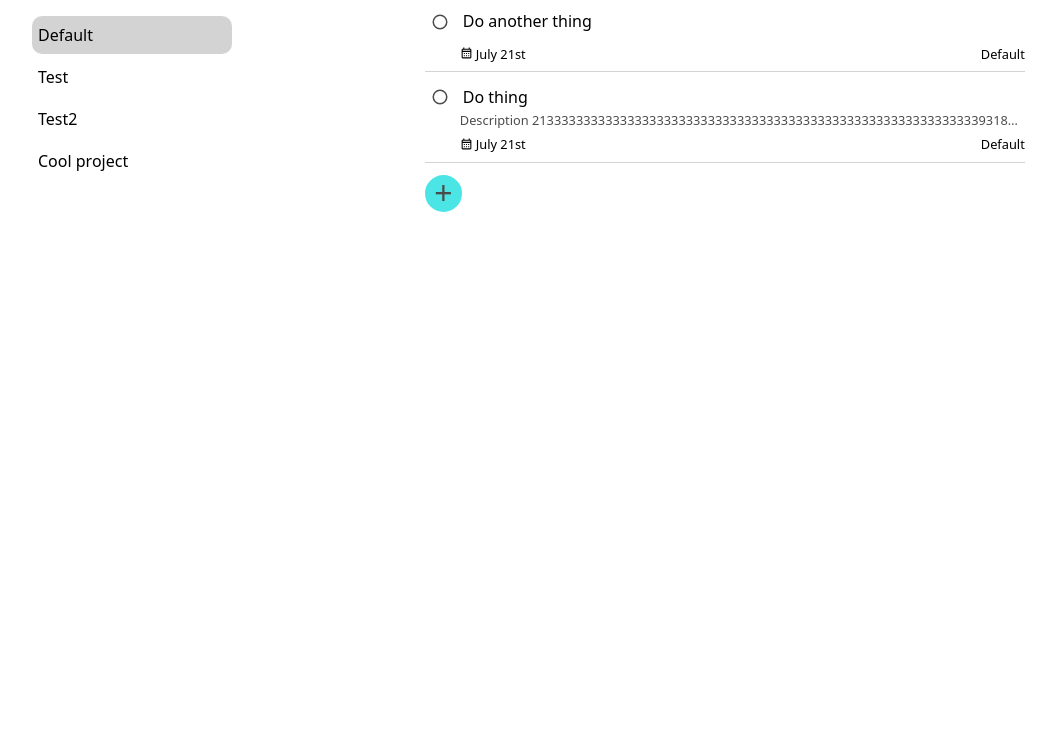
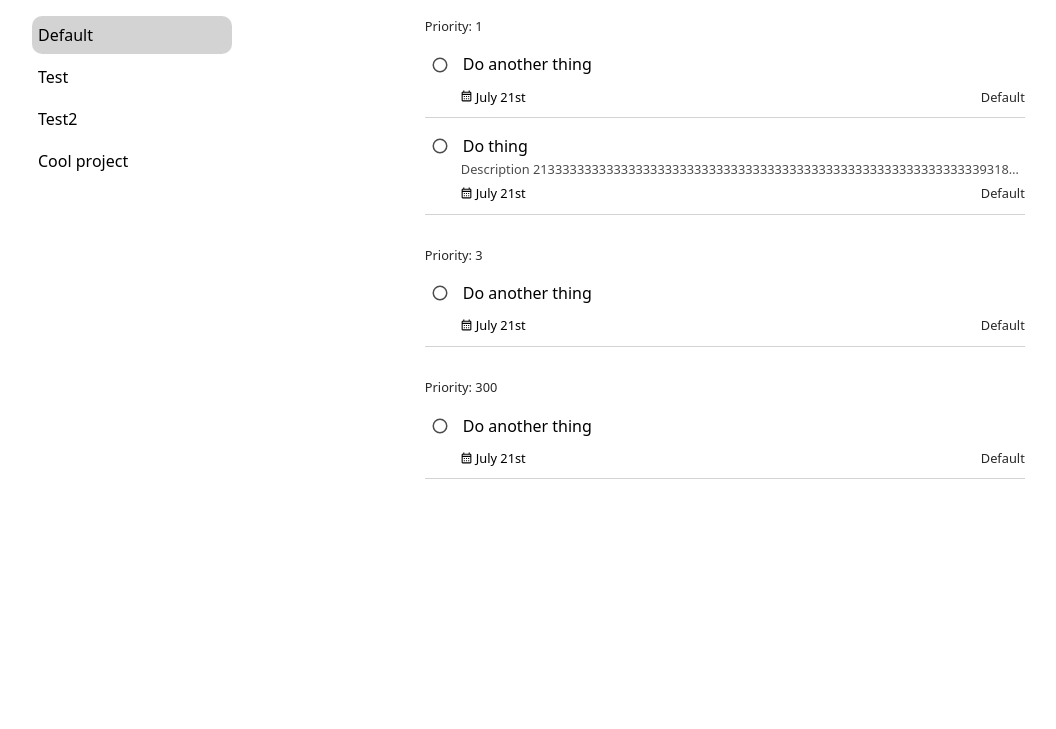
Before and after one commit to jake158/js-todo, a website built with webpack: page src/index.html in a window 1280 px wide. Shown: the part 71-800 px from the top of the page, without its empty margins (18-1074 px from the left). Built offline with nearby package versions, Linux system fonts and the light colour scheme.

Commit message:
Add list subheaders, priority subheaders

```diff
--- a/src/index.html
+++ b/src/index.html
@@ -21,9 +21,9 @@
         <div>
             <div class="header">
                 <h2 id="selected-project-title"></h2>
+                <button class="plus-btn" id="new-todo-btn">+</button>
             </div>
             <ol id="todo-list"></ol>
-            <button class="plus-btn" id="new-todo-btn">+</button>
         </div>
     </div>
 </body>
--- a/src/index.js
+++ b/src/index.js
@@ -29,7 +29,9 @@
 
         // Debug
         this.todo.addTodo(new Todo('Do thing', 'Description 2133333333333333333333333333333333333333333333333333333333333931823813', new Date(Date.now())), 'Default');
+        this.todo.addTodo(new Todo('Do another thing', '', new Date(Date.now()), 3), 'Default');
         this.todo.addTodo(new Todo('Do another thing', '', new Date(Date.now())), 'Default');
+        this.todo.addTodo(new Todo('Do another thing', '', new Date(Date.now()), 300), 'Default');
 
         this.todo.addProject('Test');
         this.todo.addProject('Test2');
@@ -124,7 +126,7 @@
         );
     }
 
-    #populateProjectTodos(projectName) {
+    #populateProjectTodos(title) {
         const currentYear = new Date().getFullYear();
 
         const constructEntry = (todo) => {
@@ -162,7 +164,15 @@
         };
 
         this.todoOl.innerHTML = '';
-        for (const todo of this.todo.listProjectTodos(projectName)) {
+        let prevPriority = null;
+        for (const todo of this.todo.listProjectTodos(title)) {
+            if (todo.priority != prevPriority) {
+                const priorityLi = document.createElement('li');
+                priorityLi.textContent = `Priority: ${todo.priority}`;
+                priorityLi.classList.add('list-subheader');
+                prevPriority = todo.priority;
+                this.todoOl.appendChild(priorityLi);
+            }
             const li = document.createElement('li');
             li.appendChild(constructEntry(todo));
             this.todoOl.appendChild(li);
--- a/src/popUpsTodo.js
+++ b/src/popUpsTodo.js
@@ -88,7 +88,7 @@
             title: this.title.value || 'Unnamed todo',
             description: this.description.value,
             dueDate: parse(this.dueDate.value, 'yyyy-MM-dd', new Date()) || new Date(Date.now()),
-            priority: this.priority.value || 1,
+            priority: parseInt(this.priority.value) || 1,
             notes: this.notes.value,
             project: this.project.value,
             todo: this.todo,
--- a/src/style.css
+++ b/src/style.css
@@ -18,7 +18,6 @@
     display: flex;
     justify-content: space-between;
     align-items: center;
-    max-width: 500px;
     margin-bottom: 20px;
 }
 
@@ -30,7 +29,6 @@
     font-weight: 200;
     background-color: var(--accent);
     width: 37px;
-    margin-top: 12px;
     border-radius: 50%;
     opacity: 0.7;
 }
@@ -116,7 +114,7 @@
     align-items: center;
 }
 
-.todo-list-container > div {
+.todo-list-container>div {
     width: 600px;
 }
 
@@ -132,10 +130,22 @@
 
 #todo-list li {
     flex: 1;
-    padding: 10px;
+    padding: 13px;
     padding-left: 0;
     padding-right: 0;
     border-bottom: 1px solid lightgray;
+}
+
+#todo-list li.list-subheader {
+    font-size: 0.8rem;
+    margin-top: 20px;
+    padding-bottom: 3px;
+    border: 0;
+    color: rgb(39, 39, 39);
+}
+
+#todo-list li.list-subheader:first-child {
+    margin-top: 0;
 }
 
 
@@ -148,6 +158,7 @@
 }
 
 .todo-entry {
+    width: 100%;
     display: flex;
     align-items: flex-start;
     gap: 2px;
@@ -175,9 +186,22 @@
 
 .todo-button {
     height: 30px;
+    flex: 1;
     display: flex;
     align-items: center;
-    justify-content: center;
+    justify-content: left;
+}
+
+.todo-description {
+    margin: 0;
+    padding-left: 36px;
+    padding-bottom: 8px;
+    font-size: 0.8rem;
+    opacity: 0.7;
+    text-overflow: ellipsis;
+    width: calc(100%);
+    overflow: hidden;
+    white-space: nowrap;
 }
 
 .todo-info {
@@ -203,16 +227,8 @@
     font-size: 0.8rem;
 }
 
-.todo-description {
-    margin: 0;
-    padding-left: 35px;
-    padding-bottom: 8px;
-    font-size: 0.8rem;
-    opacity: 0.7;
-    text-overflow: ellipsis;
-    width: calc(100%);
-    overflow: hidden;
-    white-space: nowrap;
+.todo-project {
+    color: rgb(39, 39, 39);
 }
 
 
```
